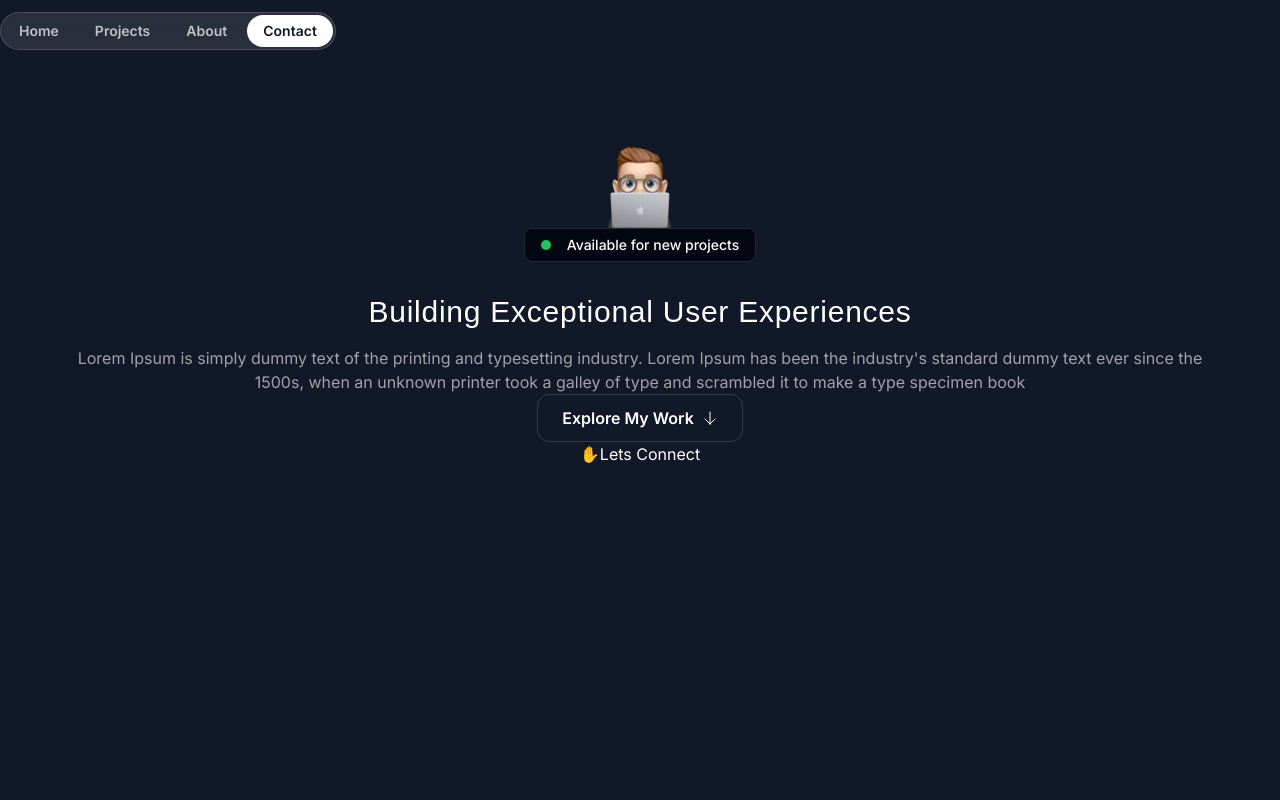
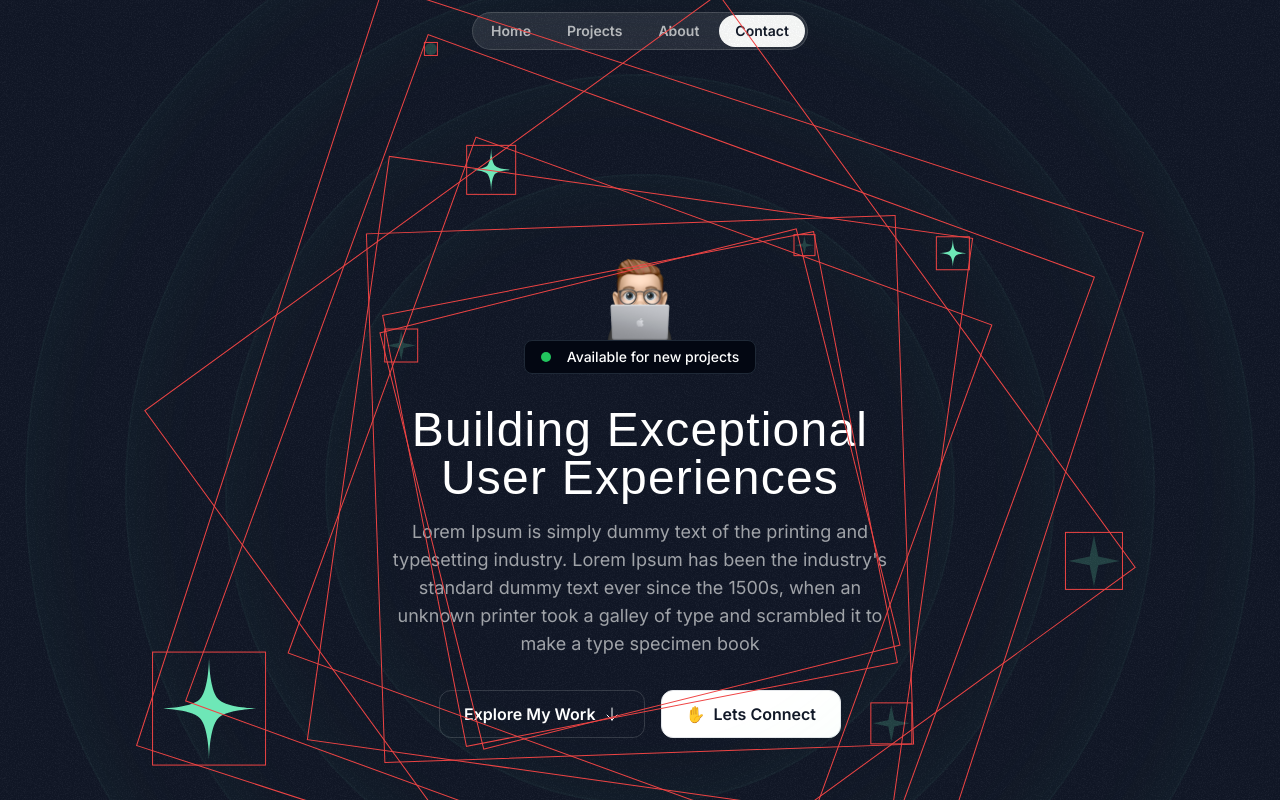
Before and after one commit to sam-sudar/my-portfolio, a Next.js app: page / in a window 1280 px wide. Shown: the top 800 px of the page. Built offline with nearby package versions, Linux system fonts and the light colour scheme; a web font is replaced by a local one.

Commit message:
Bg-Stars

```diff
--- a/src/app/globals.css
+++ b/src/app/globals.css
@@ -6,4 +6,8 @@
   .nav-item {
     @apply px-4 py-1.5 rounded-full text-white/70 text-sm font-semibold hover:bg-white/10 hover:text-white transition duration-300;
   }
+
+  .hero-ring {
+    @apply absolute inset-0 border-2 top-1/2 left-1/2 -translate-x-1/2 -translate-y-1/2 rounded-full border-emerald-300/5 shadow-[0_0_80px_inset] shadow-emerald-300/5;
+  }
 }
--- /dev/null
+++ b/src/components/HeroOrbit.tsx
@@ -0,0 +1,27 @@
+import { PropsWithChildren } from "react";
+
+export const HeroOrbit = ({
+  children,
+  size,
+  rotation,
+}: PropsWithChildren<{ size: number; rotation: number }>) => {
+  return (
+    <div className="absolute left-1/2 top-1/2 -translate-x-1/2 -translate-y-1/2 ">
+      <div
+        className="border border-red-500"
+        style={{
+          height: `${size}px`,
+          width: `${size}px`,
+          transform: `rotate(${rotation}deg)`,
+        }}
+      >
+        <div
+          className="border border-red-500 inline-flex"
+          style={{ transform: `rotate(${rotation * -1}deg)` }}
+        >
+          {children}
+        </div>
+      </div>
+    </div>
+  );
+};
--- a/src/sections/Header.tsx
+++ b/src/sections/Header.tsx
@@ -1,6 +1,6 @@
 export const Header = () => {
   return (
-    <div className="flex justify-center items-center fixed top-3">
+    <div className="flex justify-center items-center w-full fixed top-3">
       <nav className="flex gap-1 p-0.5 border border-white/15 rounded-full bg-white/10 backdrop-blur">
         <a href="#" className="nav-item ">
           Home
--- a/src/sections/Hero.tsx
+++ b/src/sections/Hero.tsx
@@ -1,10 +1,47 @@
 import memojiImage from "@/assets/images/memoji-computer.png";
 import Image from "next/image";
 import ArrowDown from "@/assets/icons/arrow-down.svg";
+import grainImage from "@/assets/images/grain.jpg";
+import StarIcon from "@/assets/icons/star.svg";
+import SparkleIcon from "@/assets/icons/sparkle.svg";
+import { HeroOrbit } from "@/components/HeroOrbit";
 
 export const HeroSection = () => {
   return (
-    <div className="py-32">
+    <div className="py-32 md:py-48 lg:py-60 relative z-0 overflow-x-clip">
+      <div
+        className="absolute inset-0 -z-30 opacity-5"
+        style={{ backgroundImage: `url(${grainImage.src})` }}
+      ></div>
+      {/* Rings and Star animations  */}
+      <div className="size-[630px] hero-ring"></div>
+      <div className="size-[830px] hero-ring"></div>
+      <div className="size-[1030px] hero-ring"></div>
+      <div className="size-[1230px] hero-ring"></div>
+      <HeroOrbit size={800} rotation={-72}>
+        <StarIcon className="size-28 text-emerald-300" />
+      </HeroOrbit>
+      <HeroOrbit size={550} rotation={20}>
+        <StarIcon className="size-12 text-emerald-300" />
+      </HeroOrbit>
+      <HeroOrbit size={590} rotation={98}>
+        <StarIcon className="size-8 text-emerald-300" />
+      </HeroOrbit>
+      <HeroOrbit size={430} rotation={-14}>
+        <SparkleIcon className="size-8 text-emerald-300/20" />
+      </HeroOrbit>
+      <HeroOrbit size={440} rotation={79}>
+        <SparkleIcon className="size-5 text-emerald-300/20" />
+      </HeroOrbit>
+      <HeroOrbit size={530} rotation={178}>
+        <SparkleIcon className="size-10 text-emerald-300/20" />
+      </HeroOrbit>
+      <HeroOrbit size={710} rotation={144}>
+        <SparkleIcon className="size-14 text-emerald-300/20" />
+      </HeroOrbit>
+      <HeroOrbit size={710} rotation={20}>
+        <div className="size-3 rounded-full bg-emerald-300/20"></div>
+      </HeroOrbit>
       <div className="container">
         <div className="flex flex-col items-center">
           <Image
@@ -19,23 +56,25 @@
             </div>
           </div>
         </div>
-        <h1 className="font-serif text-3xl text-center mt-8 tracking-wide">
-          Building Exceptional User Experiences
-        </h1>
-        <p className="mt-4 text-center text-white/60">
-          Lorem Ipsum is simply dummy text of the printing and typesetting
-          industry. Lorem Ipsum has been the industry's standard dummy text ever
-          since the 1500s, when an unknown printer took a galley of type and
-          scrambled it to make a type specimen book
-        </p>
-        <div className="flex flex-col items-center">
+        <div className="max-w-lg mx-auto">
+          <h1 className="font-serif text-3xl md:text-5xl text-center mt-8 tracking-wide">
+            Building Exceptional User Experiences
+          </h1>
+          <p className="mt-4 text-center text-white/60 md:text-lg">
+            Lorem Ipsum is simply dummy text of the printing and typesetting
+            industry. Lorem Ipsum has been the industry's standard dummy text
+            ever since the 1500s, when an unknown printer took a galley of type
+            and scrambled it to make a type specimen book
+          </p>
+        </div>
+        <div className="flex flex-col md:flex-row items-center mt-8 justify-center gap-4">
           <button className="inline-flex items-center gap-2 border border-white/15 px-6 h-12 rounded-xl">
             <span className="font-semibold">Explore My Work</span>
             <ArrowDown className="size-4" />
           </button>
-          <button>
+          <button className="inline-flex items-center gap-2 border bg-white text-gray-900 h-12 px-6 rounded-xl">
             <span>✋</span>
-            <span>Lets Connect</span>
+            <span className="font-semibold">Lets Connect</span>
           </button>
         </div>
       </div>
```
